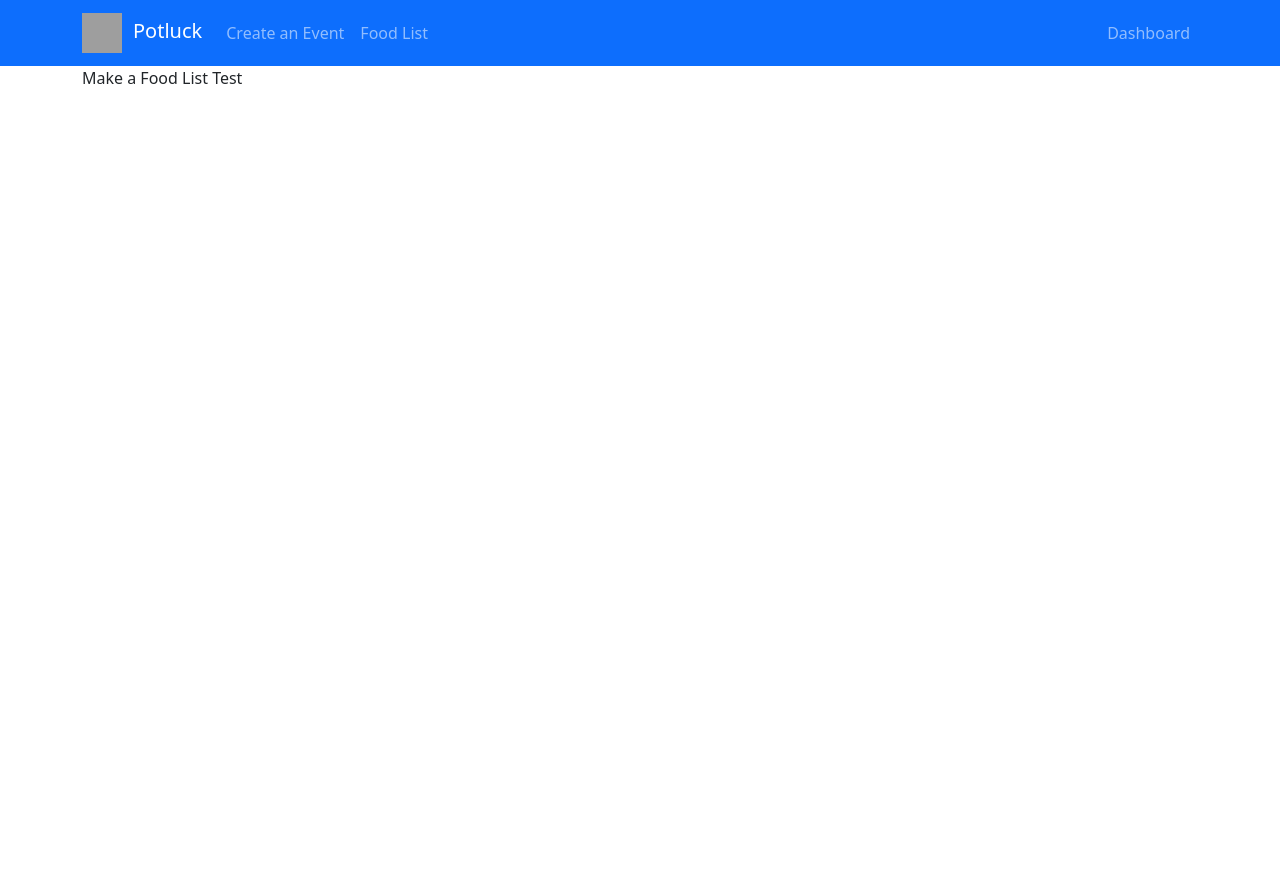
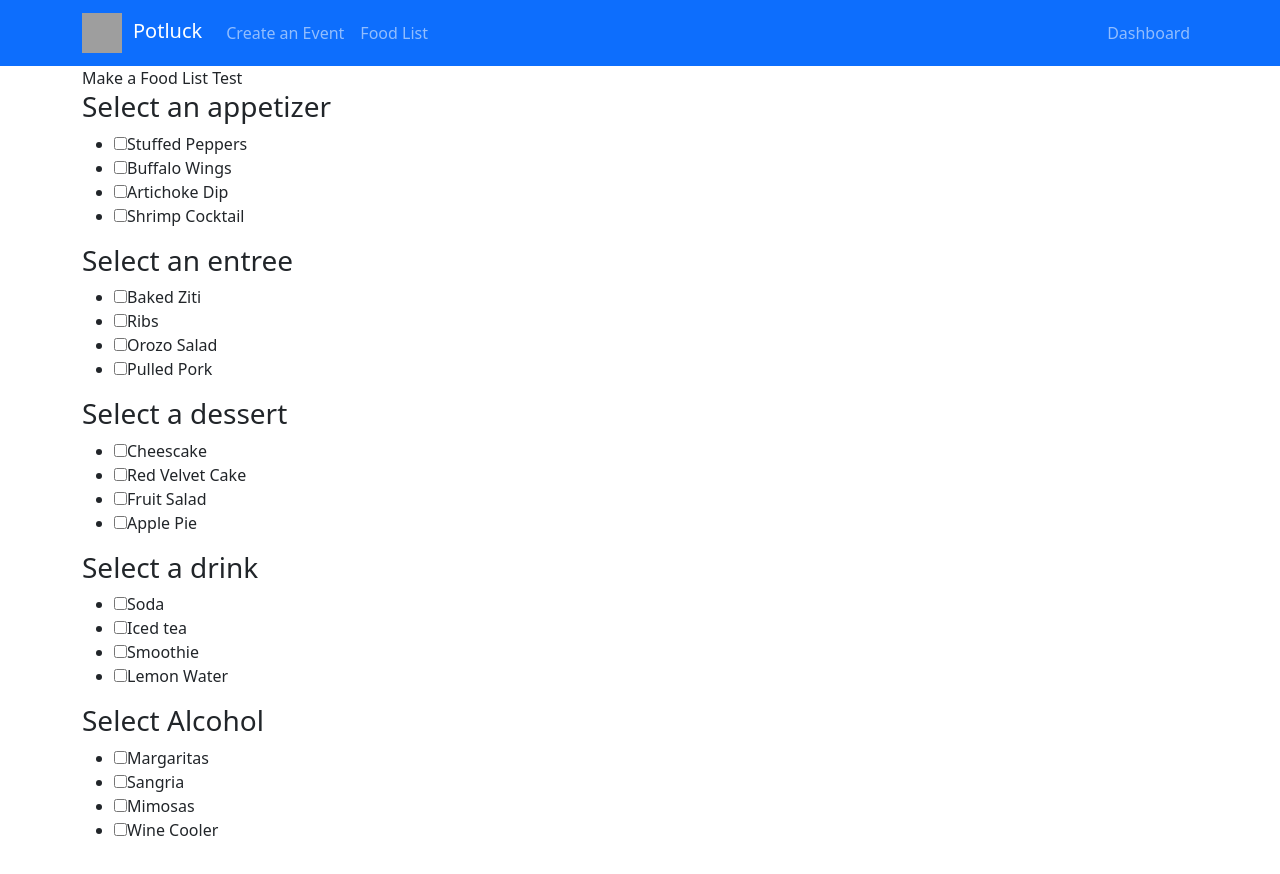
Before and after one commit to Build-Week-Potluck-Plan/Front-end, a React (Create React App) app: page /food-list in a window 1280 px wide. Shown: the top 874 px of the page. Built offline with nearby package versions, Linux system fonts and the light colour scheme; no server answers; grey boxes are pictures that could not be loaded.

Commit message:
Here is the section I made for the food items

```diff
--- a/src/components/FoodList.js
+++ b/src/components/FoodList.js
@@ -1,10 +1,154 @@
-import React from 'react'
+// import React, { useState, useEffect } from 'react';
 import { Container } from 'react-bootstrap';
+import { appetizers } from './ListItems/appetizers';
+import { entrees } from './ListItems/entrees';
+import { desserts } from './ListItems/desserts';
+import { drinks } from './ListItems/drinks';
+import { alcohol } from './ListItems/alcohol';
+
+
+// const initialFoodValues = {
+//     //Appetizers
+//     stuffpeppers: '',
+//     buffalowings: '',
+//     artichokedip: '',
+//     shrimpcocktail: '',
+
+//     //Entrees
+//     bakedziti: '',
+//     ribs: '',
+//     orozosalad: '',
+//     pulledpork: '',
+
+//     //Desserts
+//     cheesecake: '',
+//     redvelvet: '',
+//     fruitsalad: '',
+//     applepie: '',
+
+//     //Drinks
+//     soda: '',
+//     icedtea: '',
+//     smoothie: '',
+//     lemonwater: '',
+
+//     //Alcholic drinks
+//     maragritas: '',
+//     sangira: '',
+//     mimosas: '',
+//     winecooler: '',
+// }
 
 export default function FoodList() {
+
+
+
     return (
         <Container>
             Make a Food List Test
+
+            <div className="Appetizers">
+                <h3>Select an appetizer</h3>
+                <ul className="appetizer-list">
+                    {appetizers.map(({ name }, index) => {
+                        return (
+                            <li key={index}>
+
+                                <input
+                                    type="checkbox"
+                                    id={`custom-checkbox-${index}`}
+                                    name={name}
+                                />
+                                <label htmlFor={`custom-checkbox-${index}`}>{name}</label>
+                            </li>
+                        )
+                    })}
+                </ul>
+
+                <div className="Entrees">
+                    <h3>Select an entree</h3>
+                    <ul className="entree-list">
+                        {entrees.map(({ name }, index) => {
+                            return (
+                                <li key={index}>
+
+                                    <input
+                                        type="checkbox"
+                                        id={`custom-checkbox-${index}`}
+                                        name={name}
+                                    />
+                                    <label htmlFor={`custom-checkbox-${index}`}>{name}</label>
+                                </li>
+                            )
+                        })}
+                    </ul>
+
+
+                </div>
+
+                <div className="Dessert">
+                    <h3>Select a dessert</h3>
+                    <ul className="dessert-list">
+                        {desserts.map(({ name }, index) => {
+                            return (
+                                <li key={index}>
+
+                                    <input
+                                        type="checkbox"
+                                        id={`custom-checkbox-${index}`}
+                                        name={name}
+                                    />
+                                    <label htmlFor={`custom-checkbox-${index}`}>{name}</label>
+                                </li>
+                            )
+                        })}
+                    </ul>
+
+
+                </div>
+
+                <div className="Drinks">
+                    <h3>Select a drink</h3>
+                    <ul className="drinks-list">
+                        {drinks.map(({ name }, index) => {
+                            return (
+                                <li key={index}>
+
+                                    <input
+                                        type="checkbox"
+                                        id={`custom-checkbox-${index}`}
+                                        name={name}
+                                    />
+                                    <label htmlFor={`custom-checkbox-${index}`}>{name}</label>
+                                </li>
+                            )
+                        })}
+                    </ul>
+
+
+                </div>
+
+                <div className="Alcohol">
+                    <h3>Select Alcohol</h3>
+                    <ul className="alcohol-list">
+                        {alcohol.map(({ name }, index) => {
+                            return (
+                                <li key={index}>
+
+                                    <input
+                                        type="checkbox"
+                                        id={`custom-checkbox-${index}`}
+                                        name={name}
+                                    />
+                                    <label htmlFor={`custom-checkbox-${index}`}>{name}</label>
+                                </li>
+                            )
+                        })}
+                    </ul>
+
+
+                </div>
+            </div>
         </Container>
     )
 }
--- /dev/null
+++ b/src/components/ListItems/alcohol.js
@@ -0,0 +1,14 @@
+export const alcohol = [
+    {
+        name: "Margaritas",
+    },
+    {
+        name: "Sangria",
+    },
+    {
+        name: "Mimosas",
+    },
+    {
+        name: "Wine Cooler",
+    },
+]
--- /dev/null
+++ b/src/components/ListItems/appetizers.js
@@ -0,0 +1,14 @@
+export const appetizers = [
+    {
+        name: "Stuffed Peppers",
+    },
+    {
+        name: "Buffalo Wings",
+    },
+    {
+        name: "Artichoke Dip",
+    },
+    {
+        name: "Shrimp Cocktail",
+    },
+]
--- /dev/null
+++ b/src/components/ListItems/desserts.js
@@ -0,0 +1,14 @@
+export const desserts = [
+    {
+        name: "Cheescake",
+    },
+    {
+        name: "Red Velvet Cake",
+    },
+    {
+        name: "Fruit Salad",
+    },
+    {
+        name: "Apple Pie",
+    },
+]
--- /dev/null
+++ b/src/components/ListItems/drinks.js
@@ -0,0 +1,14 @@
+export const drinks = [
+    {
+        name: "Soda",
+    },
+    {
+        name: "Iced tea",
+    },
+    {
+        name: "Smoothie",
+    },
+    {
+        name: "Lemon Water",
+    },
+]
--- /dev/null
+++ b/src/components/ListItems/entrees.js
@@ -0,0 +1,14 @@
+export const entrees = [
+    {
+        name: "Baked Ziti",
+    },
+    {
+        name: "Ribs",
+    },
+    {
+        name: "Orozo Salad",
+    },
+    {
+        name: "Pulled Pork",
+    },
+]
```
Also changed, not shown: 1 other file (tests, documents, lock files or other folders).
